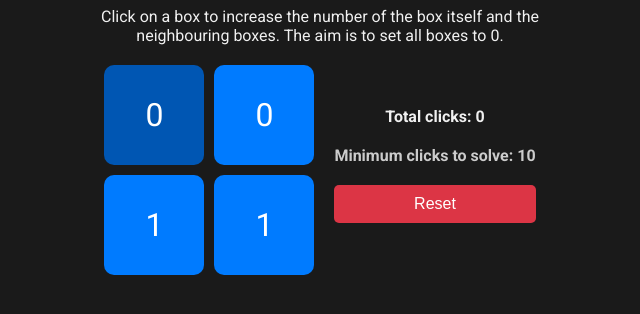
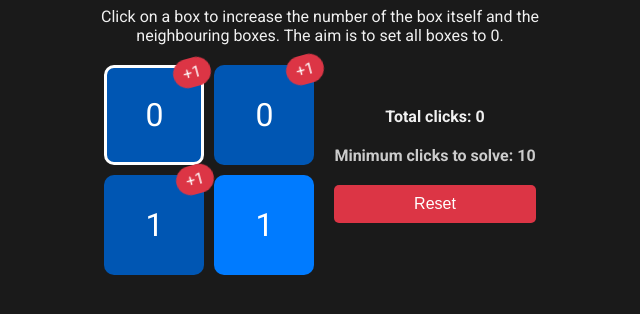
Before and after one commit to trueberryless-org/truzzles, a plain HTML site: page src/counting-boxes/index.html in a window 1280 px wide. In both pictures the pointer is over the element 474 px from the left and 408 px from the top of the page. Shown: the part 294-608 px from the top of the page, without its empty margins (320-960 px from the left). Drawn offline with Linux system fonts and the light colour scheme.

Commit message:
style changes
version-patch

```diff
--- a/src/counting-boxes/styles.css
+++ b/src/counting-boxes/styles.css
@@ -1,3 +1,7 @@
+* {
+    box-sizing: border-box;
+}
+
 body {
     font-family: "Roboto", sans-serif;
     display: flex;
@@ -54,6 +58,75 @@ p {
 
 .box:hover {
     background-color: #0056b3;
+    cursor: pointer;
+    border: 3px solid white;
+}
+
+.box:hover::before {
+    content: "+1"; /* Der Inhalt des Pseudo-Elements */
+    position: absolute; /* Position relativ zur Box */
+    top: -10px; /* 20px über der Box */
+    right: -10px; /* 20px rechts von der Box */
+    background-color: #dc3545;
+    color: white;
+    padding: 5px 10px;
+    border-radius: 10000px;
+    transform: rotate(-5deg); /* Leichte Rotation */
+    animation: badgeAnimation 0.5s ease-in-out forwards; /* Animationseffekt */
+    opacity: 0; /* Beginnt unsichtbar */
+    user-select: none;
+    z-index: 1000;
+    font-size: 1rem;
+}
+
+:is(
+        .container:has(.box:nth-child(1):hover) .box:nth-child(2),
+        .container:has(.box:nth-child(1):hover) .box:nth-child(3),
+        .container:has(.box:nth-child(2):hover) .box:nth-child(1),
+        .container:has(.box:nth-child(2):hover) .box:nth-child(4),
+        .container:has(.box:nth-child(3):hover) .box:nth-child(1),
+        .container:has(.box:nth-child(3):hover) .box:nth-child(4),
+        .container:has(.box:nth-child(4):hover) .box:nth-child(2),
+        .container:has(.box:nth-child(4):hover) .box:nth-child(3)
+    ) {
+    background-color: #0056b3;
+}
+
+:is(
+        .container:has(.box:nth-child(1):hover) .box:nth-child(2),
+        .container:has(.box:nth-child(1):hover) .box:nth-child(3),
+        .container:has(.box:nth-child(2):hover) .box:nth-child(1),
+        .container:has(.box:nth-child(2):hover) .box:nth-child(4),
+        .container:has(.box:nth-child(3):hover) .box:nth-child(1),
+        .container:has(.box:nth-child(3):hover) .box:nth-child(4),
+        .container:has(.box:nth-child(4):hover) .box:nth-child(2),
+        .container:has(.box:nth-child(4):hover) .box:nth-child(3)
+    )::before {
+    content: "+1"; /* Der Inhalt des Pseudo-Elements */
+    position: absolute; /* Position relativ zur Box */
+    top: -10px; /* 20px über der Box */
+    right: -10px; /* 20px rechts von der Box */
+    background-color: #dc3545;
+    color: white;
+    padding: 5px 10px;
+    border-radius: 10000px;
+    transform: rotate(-5deg); /* Leichte Rotation */
+    animation: badgeAnimation 0.5s ease-in-out forwards; /* Animationseffekt */
+    opacity: 0; /* Beginnt unsichtbar */
+    user-select: none;
+    z-index: 1000;
+    font-size: 1rem;
+}
+
+@keyframes badgeAnimation {
+    0% {
+        transform: rotate(-15deg) translateY(-50px); /* Startposition oberhalb der Box */
+        opacity: 0; /* Beginnt unsichtbar */
+    }
+    100% {
+        transform: rotate(-15deg) translateY(0); /* Endposition auf Höhe der Box */
+        opacity: 1; /* Wird sichtbar */
+    }
 }
 
 .counter {
```
